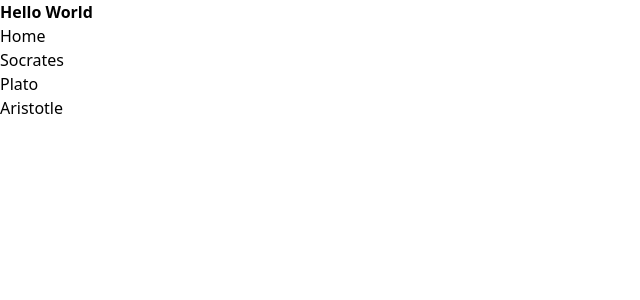
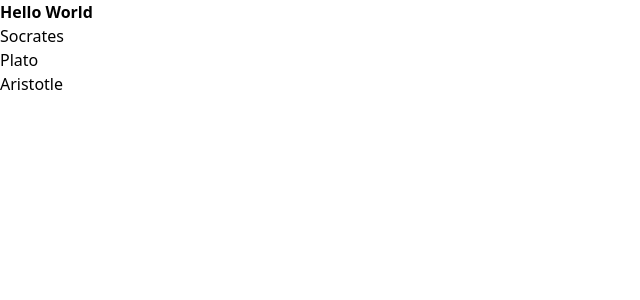
Before and after one commit to gtstarnes/MiniProjects, a React (Vite) app in the folder philosoRouter/: page / in a window 1280 px wide. Shown: the top 300 px of the page, without its empty margins (0-640 px from the left). Built offline with nearby package versions, Linux system fonts and the light colour scheme.

Commit message:
removed redundant link to home

```diff
--- a/philosoRouter/src/App.tsx
+++ b/philosoRouter/src/App.tsx
@@ -6,7 +6,6 @@ function App() {
       <p className="font-bold">Hello World</p>
       <nav>
         <ul>
-          <li><Link to="/">Home</Link></li>
           <li><Link to="/socrates">Socrates</Link></li>
           <li><Link to="/plato">Plato</Link></li>
           <li><Link to="/aristotle">Aristotle</Link></li>
```
